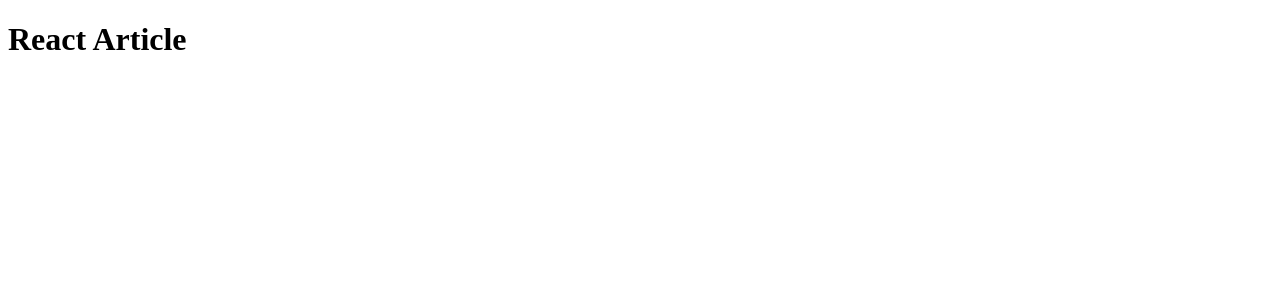
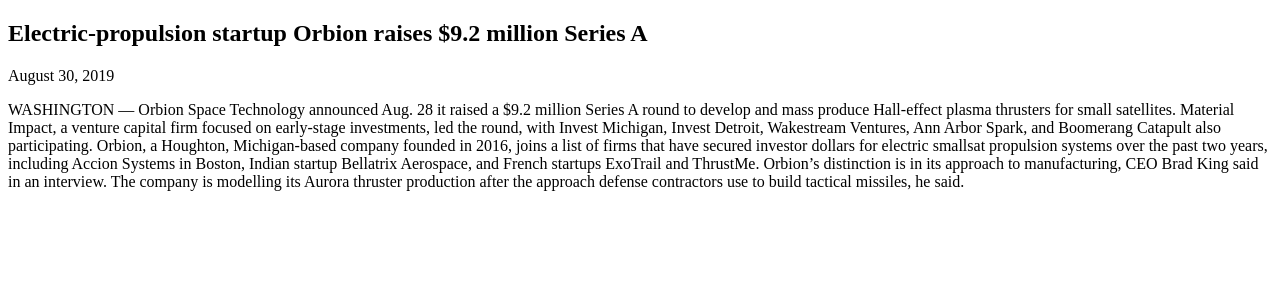
Before and after one commit to mate-academy/react_article, a React (Create React App) app: page / in a window 1280 px wide. Shown: the top 300 px of the page. Built offline with nearby package versions, Linux system fonts and the light colour scheme.

Commit message:
solution

```diff
--- a/src/App.js
+++ b/src/App.js
@@ -1,5 +1,5 @@
 import React from 'react';
-
+import { Article } from './components/Article';
 // eslint-disable-next-line no-unused-vars
 const article = {
   title: 'Electric-propulsion startup Orbion raises $9.2 million Series A',
@@ -8,8 +8,10 @@
   date: 'August 30, 2019',
 };
 
-const App = () => (
-  <h1>React Article</h1>
+export const App = () => (
+  <Article
+    title={article.title}
+    date={article.date}
+    text={article.text}
+  />
 );
-
-export default App;
--- a/src/components/Article.js
+++ b/src/components/Article.js
@@ -0,0 +1,28 @@
+import React from 'react';
+import PropTypes from 'prop-types';
+
+export const Article = ({
+  title,
+  date,
+  text,
+}) => (
+  <article className="Article">
+    <h1 className="Article_title">
+      {title}
+    </h1>
+
+    <span className="Article_date">
+      {date}
+    </span>
+
+    <p className="Article_text">
+      {text}
+    </p>
+  </article>
+);
+
+Article.propTypes = {
+  title: PropTypes.string.isRequired,
+  date: PropTypes.string.isRequired,
+  text: PropTypes.string.isRequired,
+};
--- a/src/index.js
+++ b/src/index.js
@@ -1,6 +1,6 @@
 import React from 'react';
 import ReactDOM from 'react-dom';
-import App from './App';
+import { App } from './App';
 
 ReactDOM.render(
   <App />,
```
